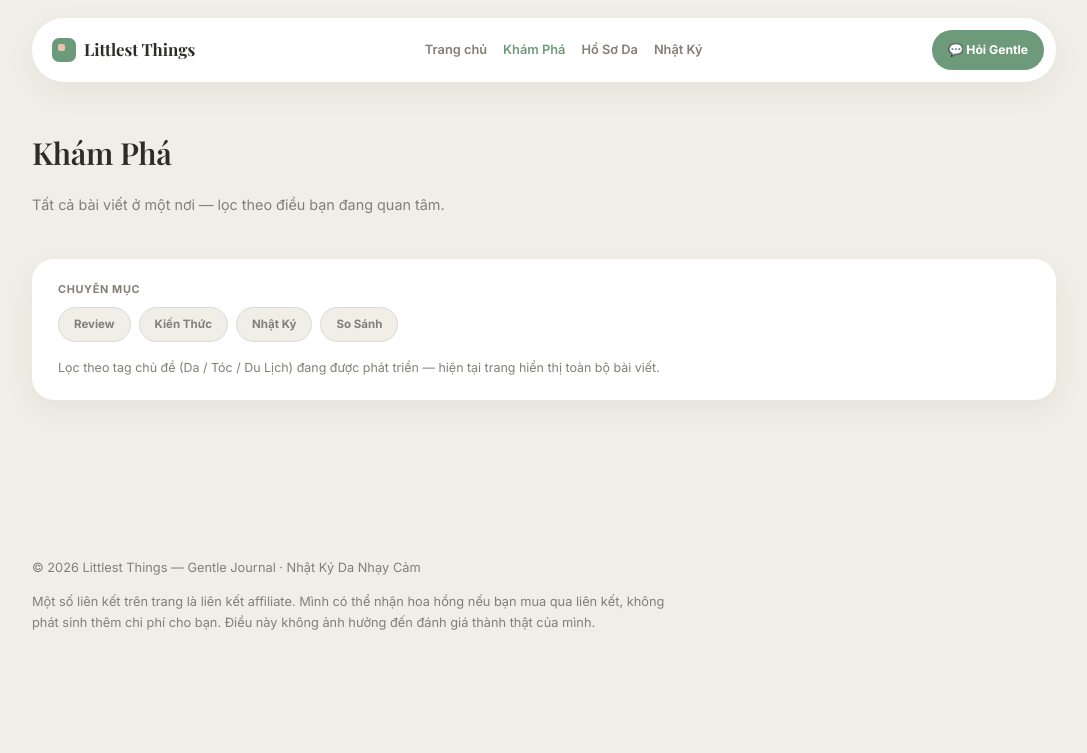
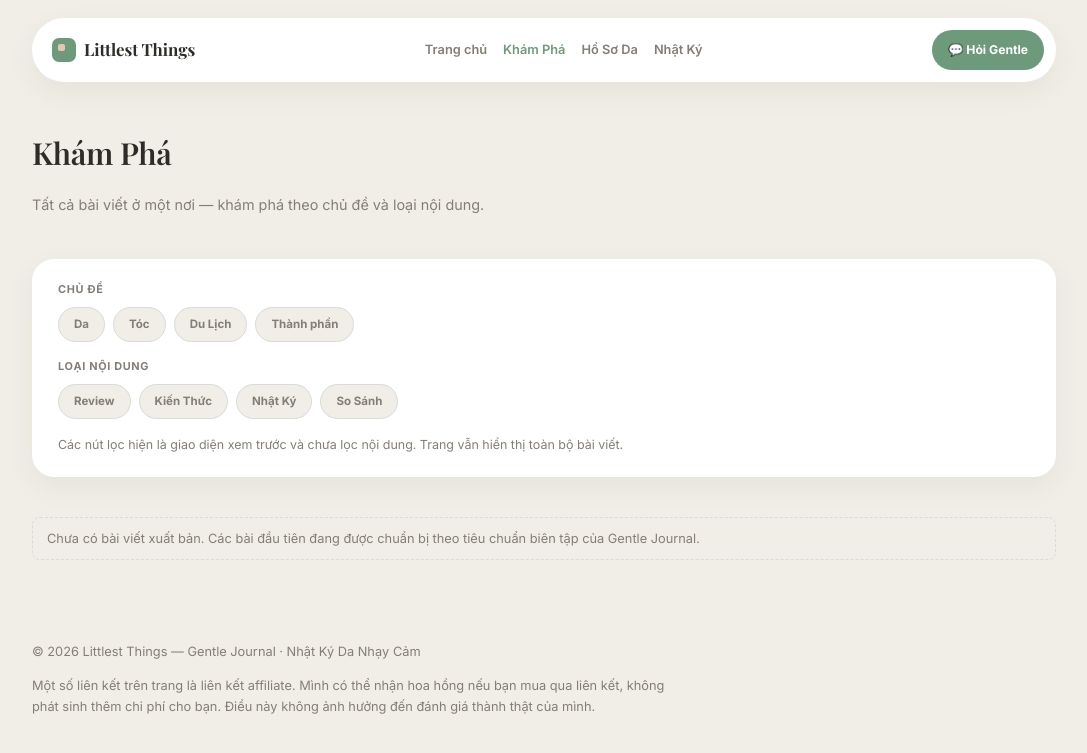
Before and after one commit to gentle-journal/gentle-journal, a Jekyll site: the page built from kham-pha.html, in a window 1280 px wide. Shown: the top 753 px of the page, without its empty margins (96-1183 px from the left). Built offline with Jekyll 4.4.1, drawn with Linux system fonts in a browser that asks for light colours; some web fonts are replaced.

Commit message:
Add canonical topics to discovery page

```diff
--- a/kham-pha.html
+++ b/kham-pha.html
@@ -5,18 +5,25 @@ permalink: /kham-pha/
 ---
 <div class="page-head">
   <h1>Khám Phá</h1>
-  <p>Tất cả bài viết ở một nơi — lọc theo điều bạn đang quan tâm.</p>
+  <p>Tất cả bài viết ở một nơi — khám phá theo chủ đề và loại nội dung.</p>
 </div>
 
 <div class="filter-card">
-  <div class="chip-label">Chuyên mục</div>
-  <div class="chips">
+  <div class="chip-label">Chủ đề</div>
+  <div class="chips" aria-label="Chủ đề">
+    <span class="chip">Da</span>
+    <span class="chip">Tóc</span>
+    <span class="chip">Du Lịch</span>
+    <span class="chip">Thành phần</span>
+  </div>
+  <div class="chip-label">Loại nội dung</div>
+  <div class="chips" aria-label="Loại nội dung">
     <span class="chip">Review</span>
     <span class="chip">Kiến Thức</span>
     <span class="chip">Nhật Ký</span>
     <span class="chip">So Sánh</span>
   </div>
-  <p style="font-size:.78rem;color:var(--ink-soft);margin:4px 0 0;">Lọc theo tag chủ đề (Da / Tóc / Du Lịch) đang được phát triển — hiện tại trang hiển thị toàn bộ bài viết.</p>
+  <p style="font-size:.78rem;color:var(--ink-soft);margin:4px 0 0;">Các nút lọc hiện là giao diện xem trước và chưa lọc nội dung. Trang vẫn hiển thị toàn bộ bài viết.</p>
 </div>
 
 {% assign all_posts = "" | split: "" %}
@@ -26,6 +33,7 @@ permalink: /kham-pha/
 {% for p in site["so-sanh"] %}{% assign all_posts = all_posts | push: p %}{% endfor %}
 {% assign sorted_posts = all_posts | sort: "date" | reverse %}
 
+{% if sorted_posts.size > 0 %}
 <div class="feed-grid">
 {% for post in sorted_posts %}
   <div class="fcard">
@@ -35,6 +43,7 @@ permalink: /kham-pha/
     </div>
     <div class="body">
       <span class="tag tag-outline">{{ post.section }}</span>
+      {% include topic-tags.html topics=post.topics %}
       {% if post.section == "Review" or post.section == "So Sánh" %}
       <div class="match-badge match-high">✓ Hồ sơ da đi kèm</div>
       {% endif %}
@@ -45,3 +54,6 @@ permalink: /kham-pha/
   </div>
 {% endfor %}
 </div>
+{% else %}
+<div class="not-live-note">Chưa có bài viết xuất bản. Các bài đầu tiên đang được chuẩn bị theo tiêu chuẩn biên tập của Gentle Journal.</div>
+{% endif %}
```
